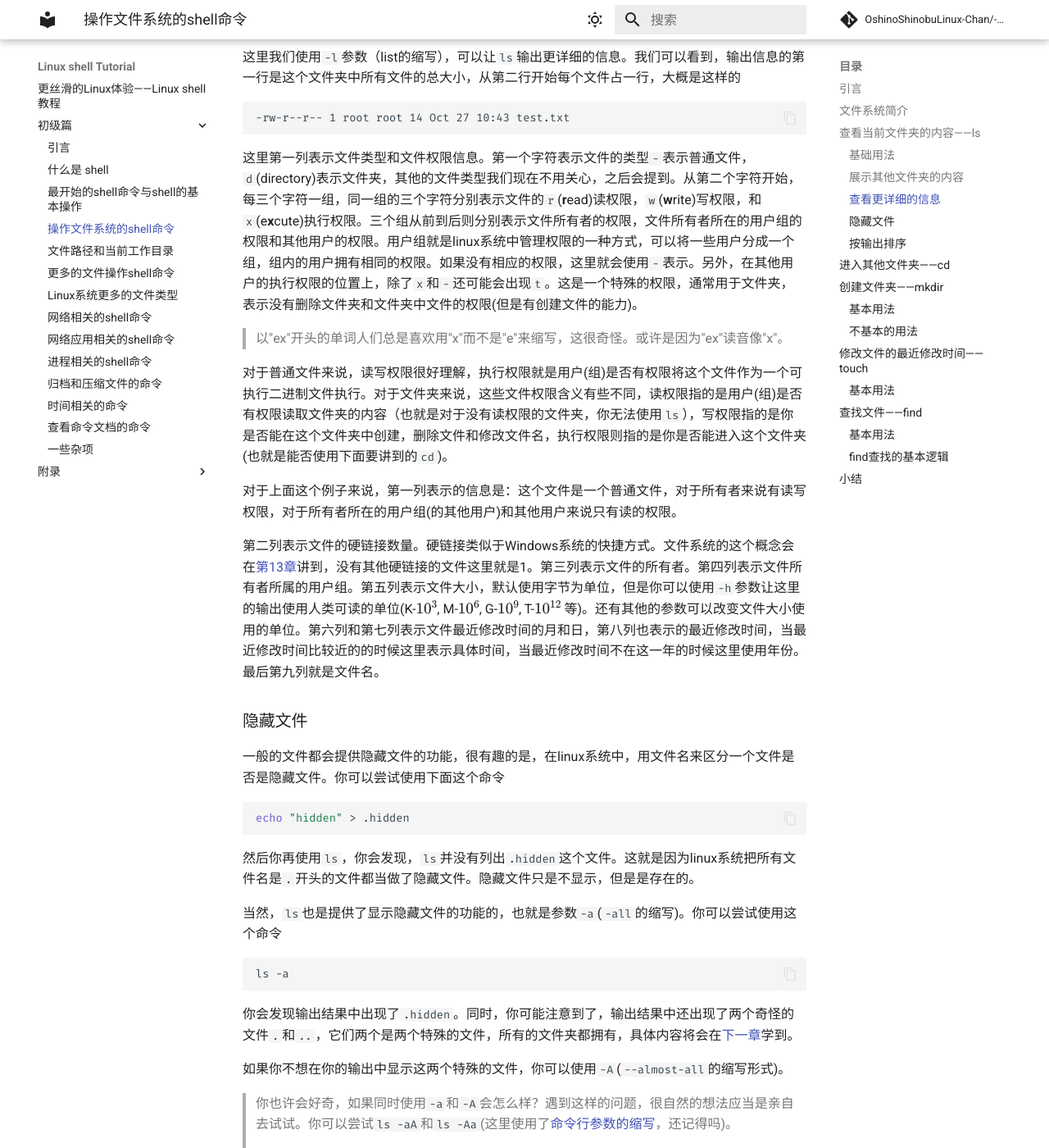
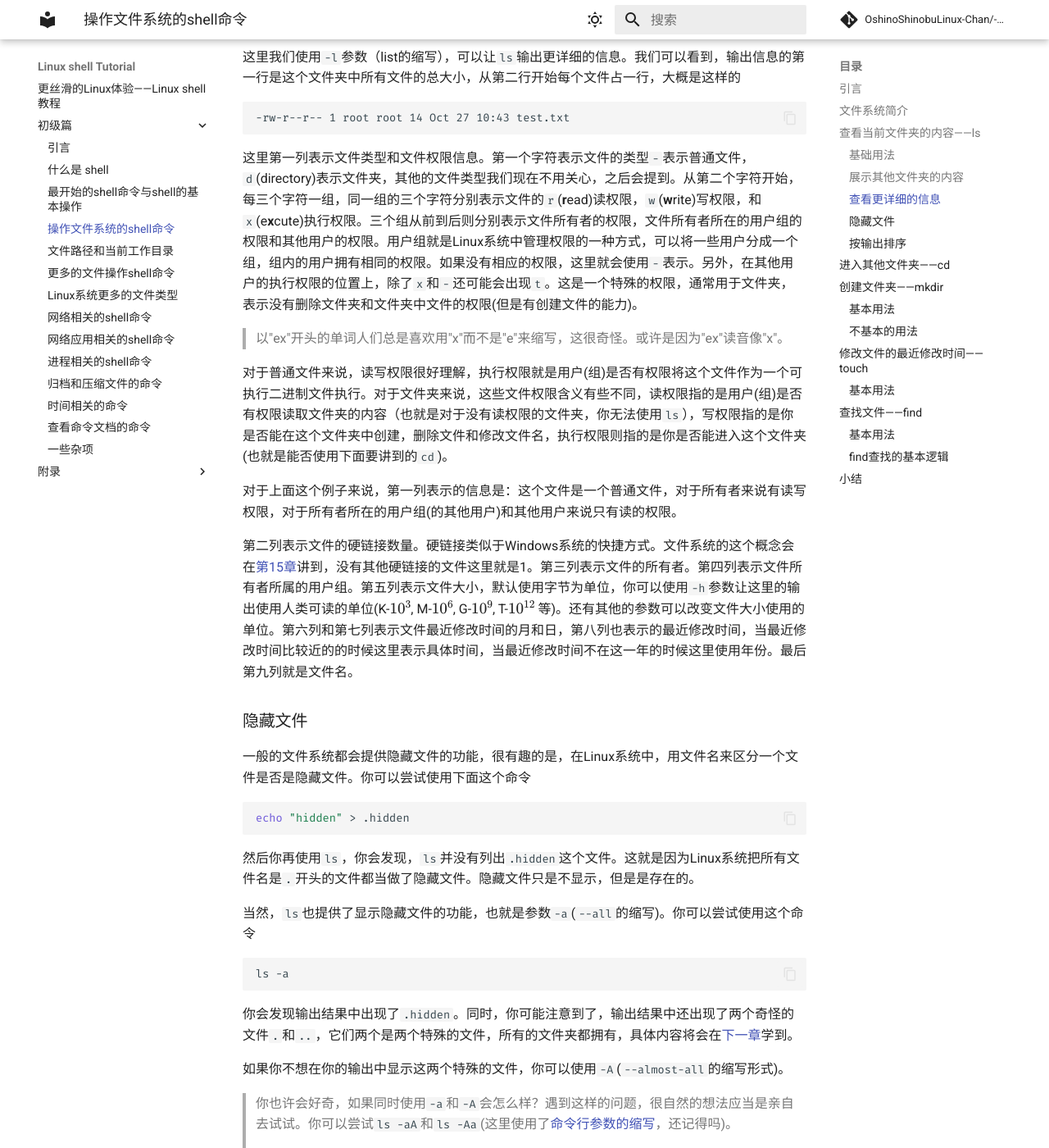
Before and after one commit to OshinoShinobu-Chan/Linux-shell-Tutorial, an MkDocs documentation site: the page built from docs/初级篇/d-4.操作文件系统的shell命令.md, in a window 1280 px wide and 1400 px high, scrolled down 2054 px. Shown: the whole window at 82% size. Built offline with MkDocs 1.6.1 and Material for MkDocs 9.7.7, drawn with Linux system fonts in a browser that asks for light colours; comment, search, counter and statistics services are not loaded; some of the changed text lies outside the part shown.

Commit message:
Fix typo in ch 4

````diff
--- a/docs/初级篇/d-4.操作文件系统的shell命令.md
+++ b/docs/初级篇/d-4.操作文件系统的shell命令.md
@@ -10,7 +10,7 @@
 
 因此为了管理这些持久化存储设备，并让用户能更加便利地保存数据，操作系统提供了文件系统(file system)这个概念，并把磁盘上的数据抽象成文件(file)。向磁盘中读写数据的操作，也就被简化成了读写文件系统中的文件。
 
-为了方便操作系统管理和用户使用，几乎所有的文件系统都会把文件组织成一个类似树状的结构(不知道[树](https://zh.wikipedia.org/wiki/%E6%A0%91_(%E5%9B%BE%E8%AE%BA))是什么的可以点这个链接，或者如果你希望更简单但不那么严谨准确地了解树的大致概念的话可以看[附录C](../附录/C.图和树介绍(省流版).md))，叶子结点是文件，其他的节点都是文件夹(文件夹本质上也是一种文件)。对于Linux的文件系统来说，文件系统的文件一定是**一棵**树，对于其他操作系统来说不一定。
+为了方便操作系统管理和用户使用，几乎所有的文件系统都会把文件组织成一个类似树状的结构(不知道[树](https://zh.wikipedia.org/wiki/%E6%A0%91_(%E5%9B%BE%E8%AE%BA)))是什么的可以点这个链接，叶子结点是文件，其他的节点都是文件夹(文件夹本质上也是一种文件)。对于Linux的文件系统来说，文件系统的文件一定是**一棵**树，对于其他操作系统来说不一定。
 
 虽说这里我说Linux文件系统像是一棵树，我们有办法能够看到这棵树吗？当然有。你可以尝试下面这个命令
 ```bash
@@ -21,7 +21,7 @@
 tree /tmp
 ```
 这条指令只会打印`/tmp`文件夹下的内容，会短很多。等下一章你学过了文件路径的知识之后，你可以尝试在`tree`后面加上任意一个文件夹的路径，它都会将这文件夹下的所有内容以一棵树的形式打印出来。
-> 注1：这里我说类似树状的结构，是因为文件系统通常还会提供链接的功能，这些内容你会在[第13章]()中学到。
+> 注1：这里我说类似树状的结构，是因为文件系统通常还会提供链接的功能，这会导致文件系统中出现环。这些内容你会在[第15章]()中学到。
 
 > 注2：对于Windows操作系统的文件系统来说，更像是每个盘符下有一棵树。
 
@@ -58,24 +58,24 @@
 ```
 -rw-r--r-- 1 root root 14 Oct 27 10:43 test.txt
 ```
-这里第一列表示文件类型和文件权限信息。第一个字符表示文件的类型`-`表示普通文件，`d`(directory)表示文件夹，其他的文件类型我们现在不用关心，之后会提到。从第二个字符开始，每三个字符一组，同一组的三个字符分别表示文件的`r`(**r**ead)读权限，`w`(**w**rite)写权限，和`x`(e**x**cute)执行权限。三个组从前到后则分别表示文件所有者的权限，文件所有者所在的用户组的权限和其他用户的权限。用户组就是linux系统中管理权限的一种方式，可以将一些用户分成一个组，组内的用户拥有相同的权限。如果没有相应的权限，这里就会使用`-`表示。另外，在其他用户的执行权限的位置上，除了`x`和`-`还可能会出现`t`。这是一个特殊的权限，通常用于文件夹，表示没有删除文件夹和文件夹中文件的权限(但是有创建文件的能力)。
+这里第一列表示文件类型和文件权限信息。第一个字符表示文件的类型`-`表示普通文件，`d`(directory)表示文件夹，其他的文件类型我们现在不用关心，之后会提到。从第二个字符开始，每三个字符一组，同一组的三个字符分别表示文件的`r`(**r**ead)读权限，`w`(**w**rite)写权限，和`x`(e**x**cute)执行权限。三个组从前到后则分别表示文件所有者的权限，文件所有者所在的用户组的权限和其他用户的权限。用户组就是Linux系统中管理权限的一种方式，可以将一些用户分成一个组，组内的用户拥有相同的权限。如果没有相应的权限，这里就会使用`-`表示。另外，在其他用户的执行权限的位置上，除了`x`和`-`还可能会出现`t`。这是一个特殊的权限，通常用于文件夹，表示没有删除文件夹和文件夹中文件的权限(但是有创建文件的能力)。
 > 以"ex"开头的单词人们总是喜欢用"x"而不是"e"来缩写，这很奇怪。或许是因为"ex"读音像"x"。
 
 对于普通文件来说，读写权限很好理解，执行权限就是用户(组)是否有权限将这个文件作为一个可执行二进制文件执行。对于文件夹来说，这些文件权限含义有些不同，读权限指的是用户(组)是否有权限读取文件夹的内容（也就是对于没有读权限的文件夹，你无法使用`ls`），写权限指的是你是否能在这个文件夹中创建，删除文件和修改文件名，执行权限则指的是你是否能进入这个文件夹(也就是能否使用下面要讲到的`cd`)。
 
 对于上面这个例子来说，第一列表示的信息是：这个文件是一个普通文件，对于所有者来说有读写权限，对于所有者所在的用户组(的其他用户)和其他用户来说只有读的权限。
 
-第二列表示文件的硬链接数量。硬链接类似于Windows系统的快捷方式。文件系统的这个概念会在[第13章]()讲到，没有其他硬链接的文件这里就是1。第三列表示文件的所有者。第四列表示文件所有者所属的用户组。第五列表示文件大小，默认使用字节为单位，但是你可以使用`-h`参数让这里的输出使用人类可读的单位(K-$10^3$, M-$10^6$, G-$10^9$, T-$10^{12}$ 等)。还有其他的参数可以改变文件大小使用的单位。第六列和第七列表示文件最近修改时间的月和日，第八列也表示的最近修改时间，当最近修改时间比较近的的时候这里表示具体时间，当最近修改时间不在这一年的时候这里使用年份。最后第九列就是文件名。
+第二列表示文件的硬链接数量。硬链接类似于Windows系统的快捷方式。文件系统的这个概念会在[第15章]()讲到，没有其他硬链接的文件这里就是1。第三列表示文件的所有者。第四列表示文件所有者所属的用户组。第五列表示文件大小，默认使用字节为单位，你可以使用`-h`参数让这里的输出使用人类可读的单位(K-$10^3$, M-$10^6$, G-$10^9$, T-$10^{12}$ 等)。还有其他的参数可以改变文件大小使用的单位。第六列和第七列表示文件最近修改时间的月和日，第八列也表示的最近修改时间，当最近修改时间比较近的的时候这里表示具体时间，当最近修改时间不在这一年的时候这里使用年份。最后第九列就是文件名。
 
 ### 隐藏文件
 
-一般的文件都会提供隐藏文件的功能，很有趣的是，在linux系统中，用文件名来区分一个文件是否是隐藏文件。你可以尝试使用下面这个命令
+一般的文件系统都会提供隐藏文件的功能，很有趣的是，在Linux系统中，用文件名来区分一个文件是否是隐藏文件。你可以尝试使用下面这个命令
 ```bash
 echo "hidden" > .hidden
 ```
-然后你再使用`ls`，你会发现，`ls`并没有列出`.hidden`这个文件。这就是因为linux系统把所有文件名是`.`开头的文件都当做了隐藏文件。隐藏文件只是不显示，但是是存在的。
+然后你再使用`ls`，你会发现，`ls`并没有列出`.hidden`这个文件。这就是因为Linux系统把所有文件名是`.`开头的文件都当做了隐藏文件。隐藏文件只是不显示，但是是存在的。
 
-当然，`ls`也是提供了显示隐藏文件的功能的，也就是参数`-a`(`-all`的缩写)。你可以尝试使用这个命令
+当然，`ls`也提供了显示隐藏文件的功能，也就是参数`-a`(`--all`的缩写)。你可以尝试使用这个命令
 ```bash
 ls -a
 ```
````
Also changed, not shown: other parts of docs/初级篇/d-4.操作文件系统的shell命令.md (+3 -3 lines), docs/附录/C.图和树介绍(省流版).md (deleted, +0 -1 lines).
